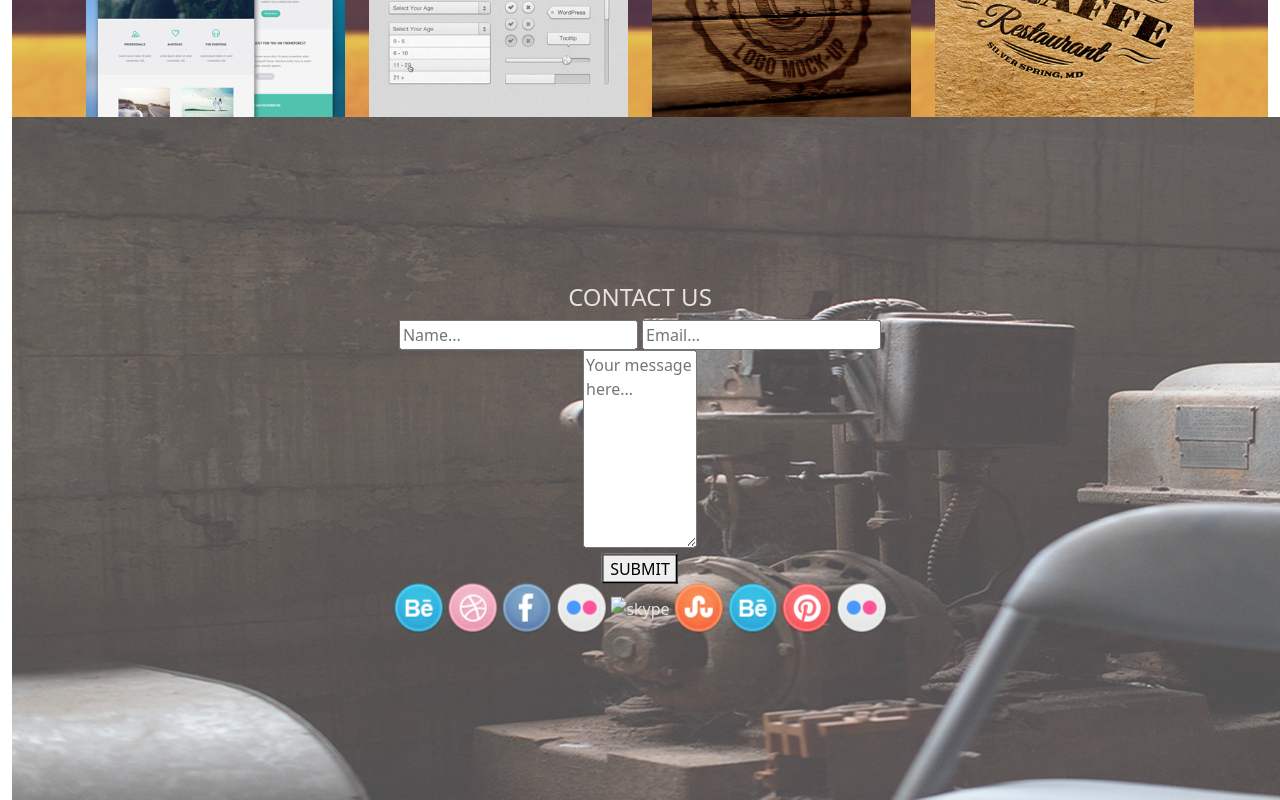
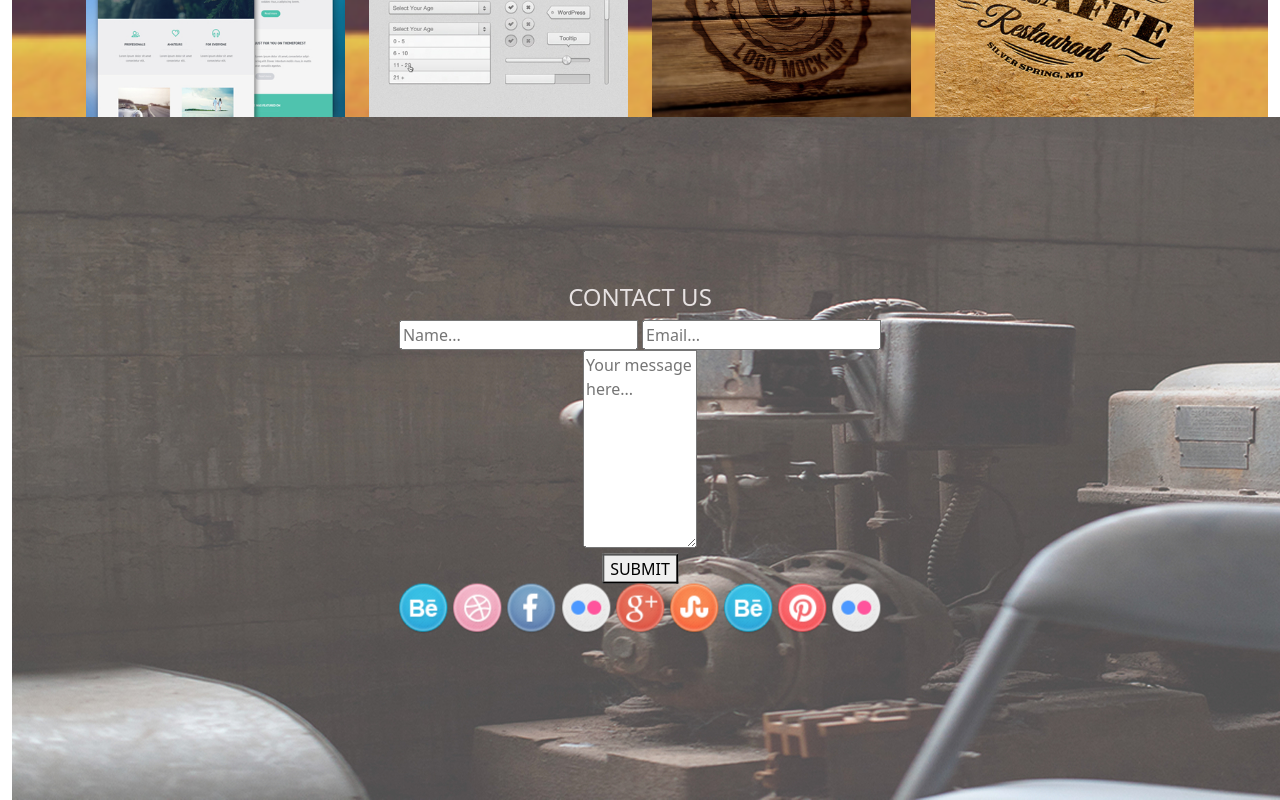
Before and after one commit to gatotoadrian/IP, a plain HTML site: page index.html in a window 1280 px wide. Shown: the part 3069-3869 px from the top of the page. Drawn offline with nearby package versions, Linux system fonts and the light colour scheme; files whose address does not match are found by name.

Commit message:
modified new file

```diff
--- a/index.html
+++ b/index.html
@@ -123,7 +123,7 @@
                                         <img src="image/assets/social_icons/dribble.png" alt="dribble">
                                         <img src="image/assets/social_icons/facebook.png" alt="facebook">
                                         <img src="image/assets/social_icons/flickr.png" alt="flickr">
-                                        <img src="img/skype.png" alt="skype">
+                                        <img src="image/assets/social_icons/g_plus.png" alt="g_plus">
                                         <img src="img/stumble_upon.png" alt="stumble-upon">
                                         <img src="img/behance.png" alt="behance">
                                         <img src="img/pinterest.png" alt="pinterest">
```
